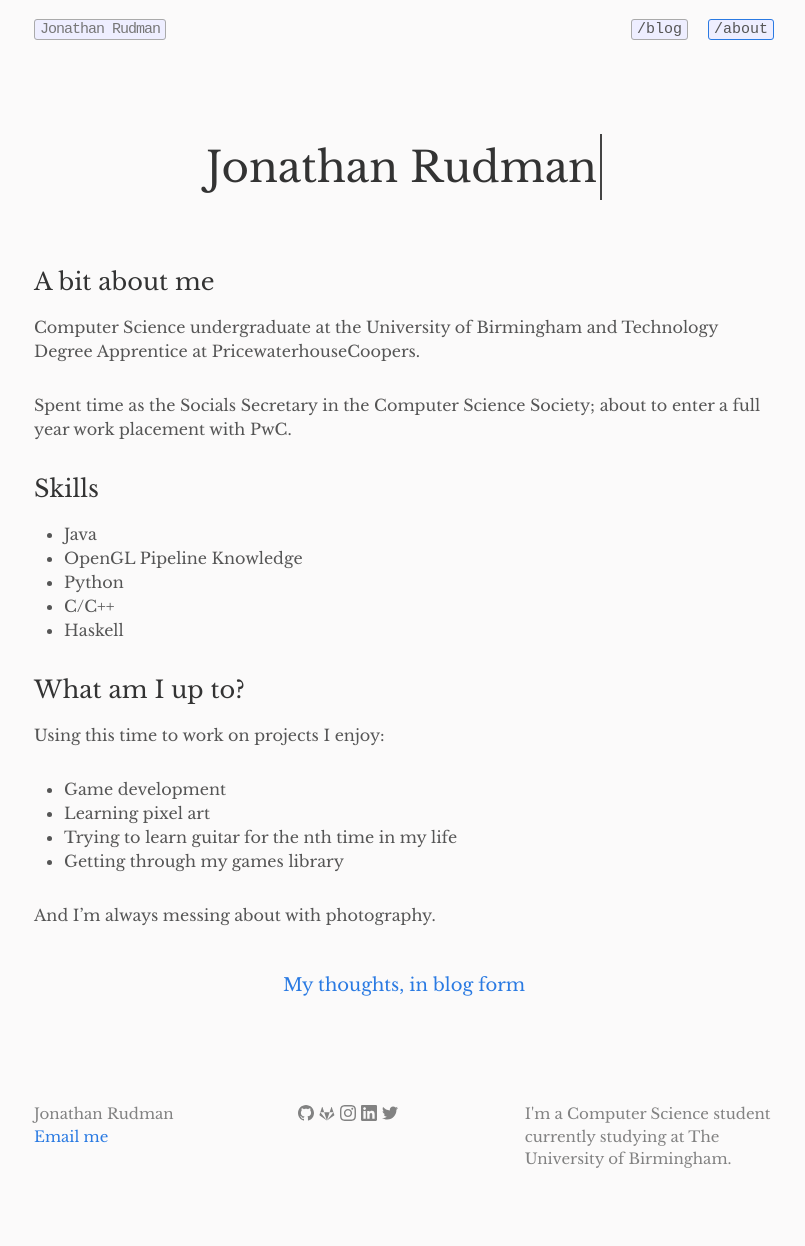
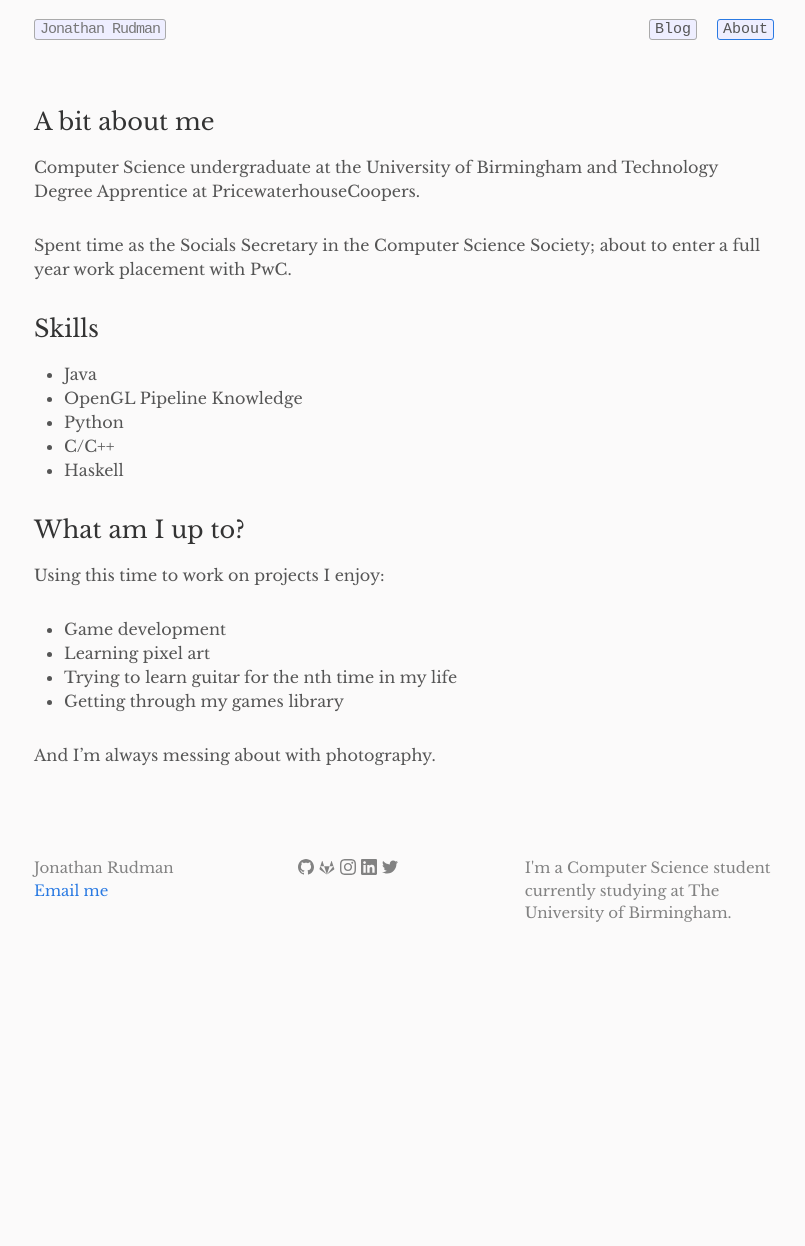
Before and after one commit to JontySR/JontySR.github.io, a Jekyll site: the page built from index.md, in a window 1280 px wide. Shown: the whole page, without its empty margins (236-1041 px from the left). Built offline with Jekyll 4.4.1, drawn with Linux system fonts in a browser that asks for light colours; Markdown is read by kramdown in place of the engine named in the settings; after the commit the page ends 1000 px from its top, so only the background shows below that.

Commit message:
Tweaks to pages

```diff
--- a/index.md
+++ b/index.md
@@ -1,11 +1,11 @@
 ---
-title: /about
+title: About
 layout: default
 permalink: "/"
 ---
 
-<!-- <img src="profpic.jpg" alt="Picture of me" style="width:130px;border-radius:50%;margin-left:20px;"/> -->
-<h1 class="name-title">Jonathan Rudman<div class="blinking-cursor"></div></h1>
+<!-- <img src="favicon.ico" alt="Picture of me" style="width:130px;border-radius:50%;margin-left:20px;"/> -->
+<!-- <h1 class="name-title">Jonathan Rudman<div class="blinking-cursor"></div></h1> -->
 
 ## A bit about me
 
@@ -31,9 +31,3 @@ Using this time to work on projects I enjoy:
 - Getting through my games library
 
 And I'm always messing about with photography.
-
-<p class="central-link" style="font-size: 18px;">
-  <a href="blog.html" title="JontySR Blog">
-    My thoughts, in blog form
-  </a>
-</p>
```
Also changed, not shown: blog.md (+1 -1 lines).
